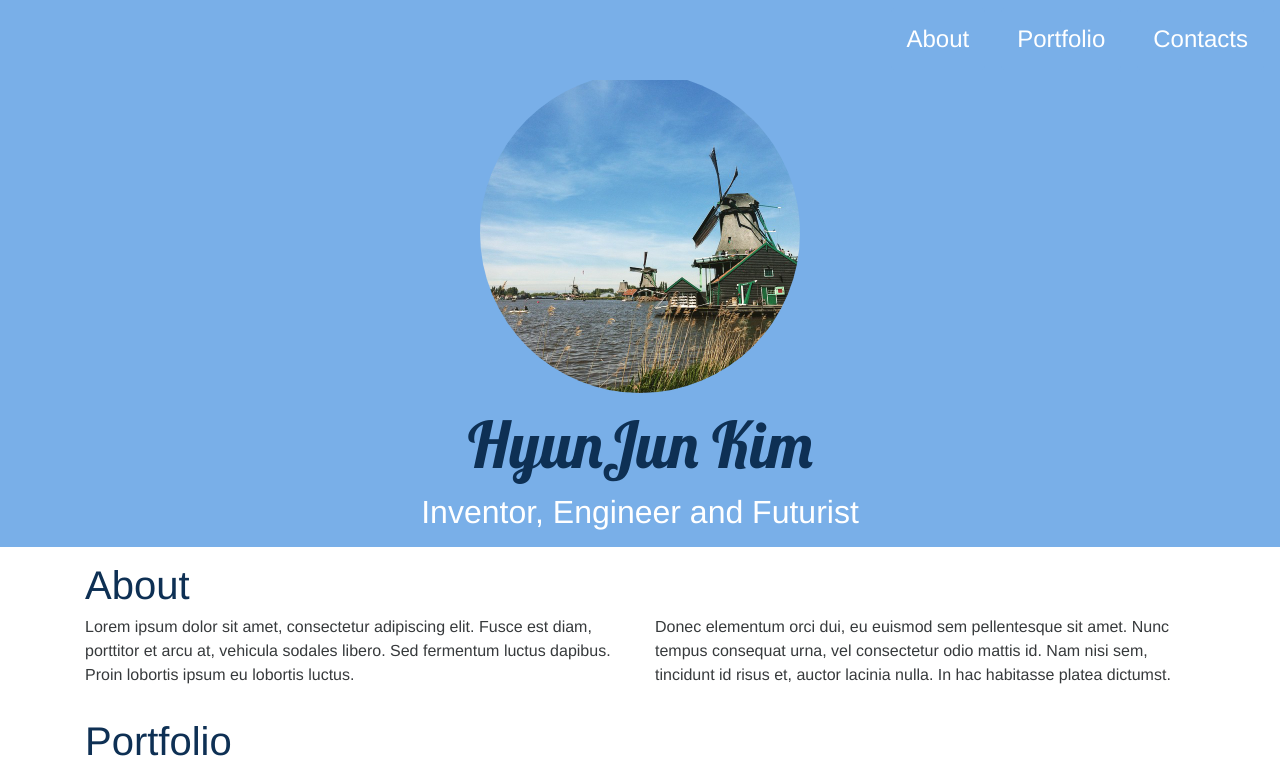
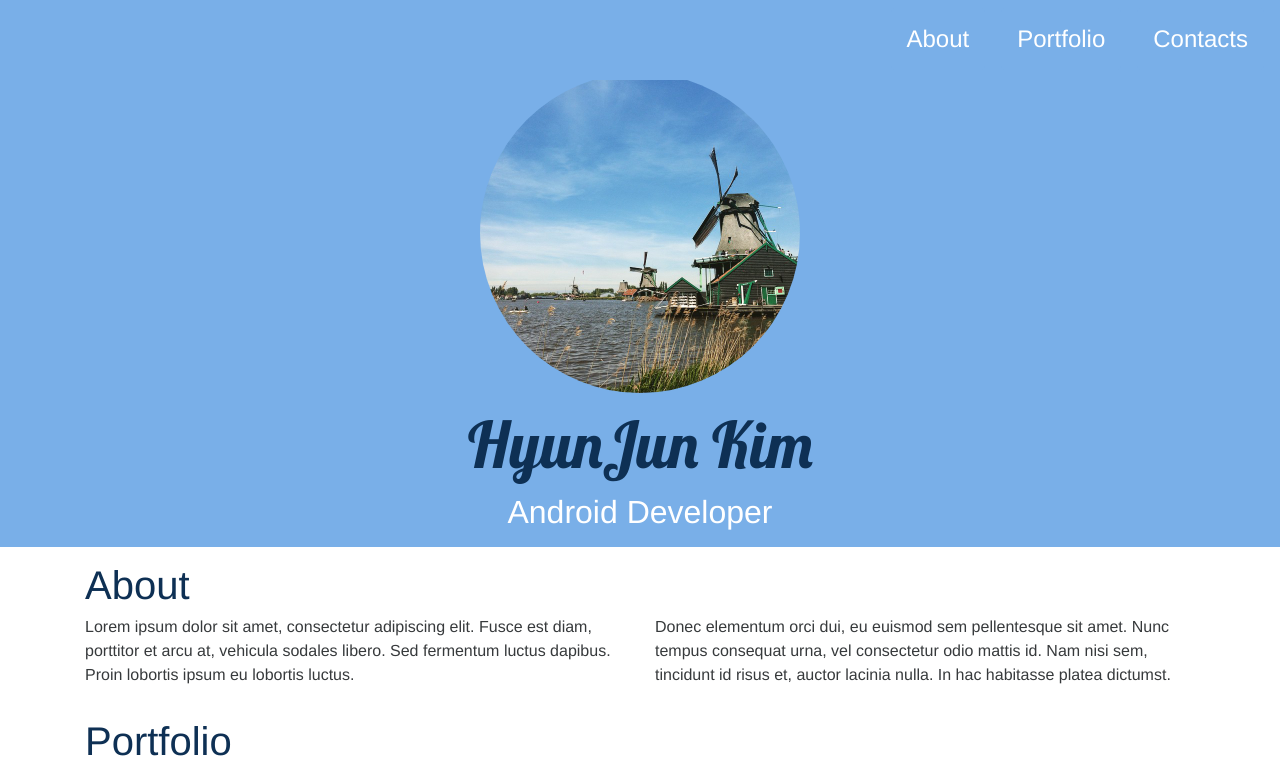
Before and after one commit to khj0704/khj0704.github.io, a Jekyll site: the page built from index.html, in a window 1280 px wide and 1400 px high, scrolled down 39 px. Shown: the top 769 px of the window. Built offline with Jekyll 4.4.1, drawn with Linux system fonts in a browser that asks for light colours; nearby versions of some CDN libraries; some of the changed text lies outside the part shown; grey boxes are pictures that could not be loaded.

Commit message:
setting values commit

```diff
--- a/_config.yml
+++ b/_config.yml
@@ -3,12 +3,13 @@
 title: Clean portfolio theme for Jekyll powered by Bootstrap 4.
 email: khj0704@gmail.com
 brand: HyunJun Kim
-headline: Inventor, Engineer and Futurist
+headline: Android Developer
 description: > # this means to ignore newlines until "baseurl:"
   New Site
 baseurl: "" # the subpath of your site, e.g. /blog
 url: "http://blog.daum.net/creazier" # the base hostname & protocol for your site
-copyright: 2016 Whatever Company, Inc. All Rights Reserved.
+#copyright: 2016 Whatever Company, Inc. All Rights Reserved.
+copyright: 2017 khj0704(Free lancer). All Rights Reserved.
 
 # Build settings
 markdown: kramdown
```
